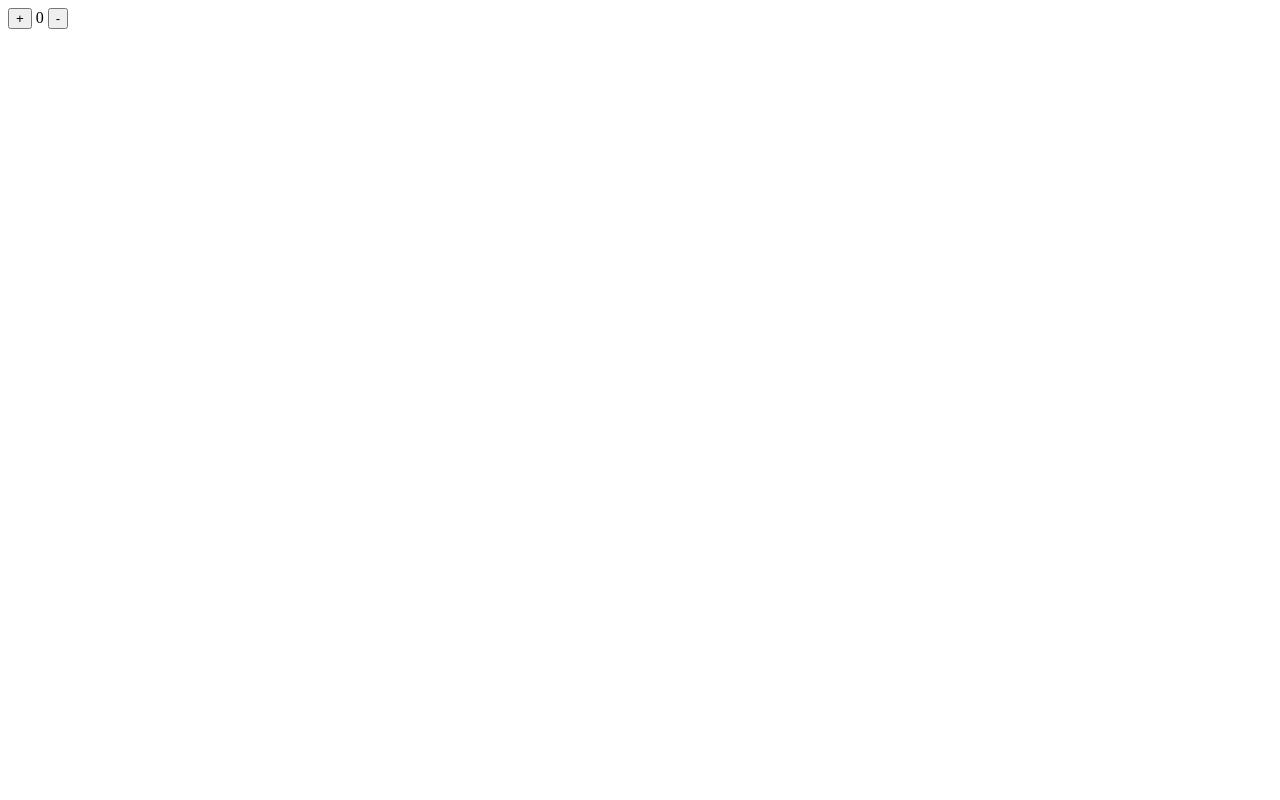
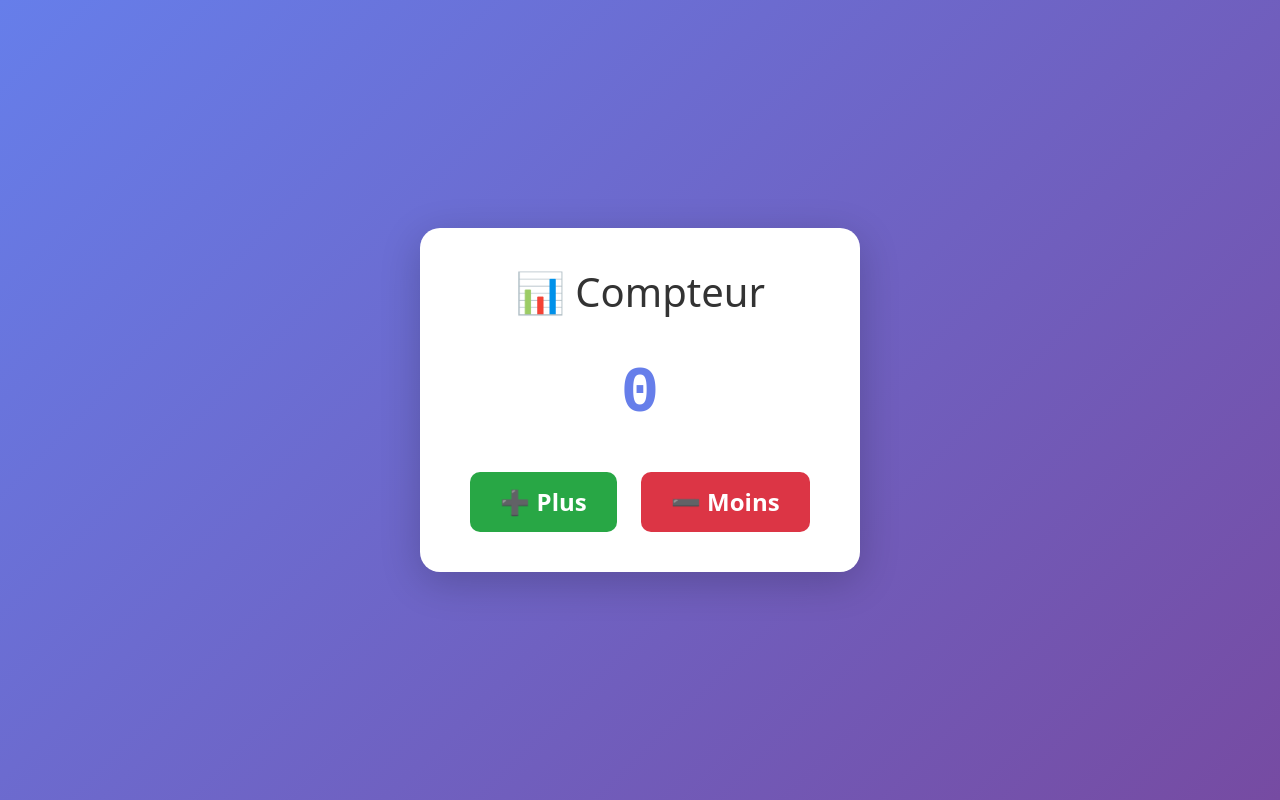
Before and after one commit to samTeouri/examen_docker_S9, a website: page public/index.html in a window 1280 px wide. Drawn offline with nearby package versions, Linux system fonts and the light colour scheme.

Commit message:
feat: update MongoDB connection URI and enhance compteur functionality with increment/decrement routes

```diff
--- a/package.json
+++ b/package.json
@@ -19,7 +19,6 @@
     "start": "node index.js"
   },
   "dependencies": {
-    "body-parser": "^2.2.1",
     "dotenv": "^17.2.3",
     "express": "^5.2.1",
     "mongoose": "^9.0.1"
--- a/public/index.html
+++ b/public/index.html
@@ -1,14 +1,116 @@
 <!DOCTYPE html>
-<html lang="en">
+<html lang="fr">
 <head>
     <meta charset="UTF-8">
     <meta name="viewport" content="width=device-width, initial-scale=1.0">
     <title>Compteur</title>
-    <button>+</button>
-    <label id="compteur">0</label>
-    <button>-</button>
+    <link href="https://cdn.jsdelivr.net/npm/bootstrap@5.3.0/dist/css/bootstrap.min.css" rel="stylesheet">
+    <style>
+        body {
+            display: flex;
+            justify-content: center;
+            align-items: center;
+            min-height: 100vh;
+            background: linear-gradient(135deg, #667eea 0%, #764ba2 100%);
+        }
+        .compteur-container {
+            background: white;
+            padding: 40px;
+            border-radius: 20px;
+            box-shadow: 0 10px 40px rgba(0, 0, 0, 0.2);
+            text-align: center;
+            min-width: 350px;
+        }
+        .compteur-display {
+            font-size: 4rem;
+            font-weight: bold;
+            color: #667eea;
+            margin: 30px 0;
+            font-family: 'Courier New', monospace;
+        }
+        .btn-custom {
+            padding: 12px 30px;
+            font-size: 1.5rem;
+            font-weight: bold;
+            border-radius: 10px;
+            transition: all 0.3s ease;
+            margin: 0 10px;
+        }
+        .btn-plus {
+            background-color: #28a745;
+            border: none;
+            color: white;
+        }
+        .btn-plus:hover {
+            background-color: #218838;
+            transform: scale(1.05);
+            color: white;
+        }
+        .btn-minus {
+            background-color: #dc3545;
+            border: none;
+            color: white;
+        }
+        .btn-minus:hover {
+            background-color: #c82333;
+            transform: scale(1.05);
+            color: white;
+        }
+        h1 {
+            color: #333;
+            margin-bottom: 20px;
+        }
+    </style>
 </head>
 <body>
+    <div class="compteur-container">
+        <h1>📊 Compteur</h1>
+        <div class="compteur-display" id="compteur">0</div>
+        <div>
+            <button id="btnPlus" class="btn btn-custom btn-plus">➕ Plus</button>
+            <button id="btnMoins" class="btn btn-custom btn-minus">➖ Moins</button>
+        </div>
+    </div>
 
+    <script src="https://cdn.jsdelivr.net/npm/bootstrap@5.3.0/dist/js/bootstrap.bundle.min.js"></script>
+    <script>
+        const compteurElement = document.getElementById('compteur');
+        const btnPlus = document.getElementById('btnPlus');
+        const btnMoins = document.getElementById('btnMoins');
+
+        // Incrémenter le compteur
+        btnPlus.addEventListener('click', async () => {
+            try {
+                const response = await fetch('/plus', {
+                    method: 'POST',
+                    headers: {
+                        'Content-Type': 'application/json'
+                    }
+                });
+
+                const data = await response.json();
+                compteurElement.textContent = data.valeur;
+            } catch (error) {
+                console.error('Erreur:', error);
+            }
+        });
+
+        // Décrémenter le compteur
+        btnMoins.addEventListener('click', async () => {
+            try {
+                const response = await fetch('/minus', {
+                    method: 'POST',
+                    headers: {
+                        'Content-Type': 'application/json'
+                    }
+                });
+
+                const data = await response.json();
+                compteurElement.textContent = data.valeur;
+            } catch (error) {
+                console.error('Erreur:', error);
+            }
+        });
+    </script>
 </body>
 </html>
```
Also changed, not shown: database.js (+10 -2 lines), index.js (+40 -3 lines), 2 other files.
